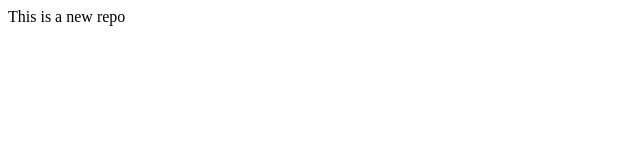
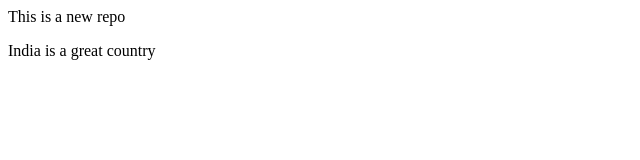
Before and after one commit to maheshdhiman/LocalRepo, a plain HTML site: page index.html in a window 1280 px wide. Shown: the whole page, without its empty margins (0-640 px from the left). Drawn offline with Linux system fonts and the light colour scheme.

Commit message:
Add new feature

```diff
--- a/index.html
+++ b/index.html
@@ -1 +1,2 @@
 <p>This is a new repo</p>
+<p>India is a great country</p>
```
